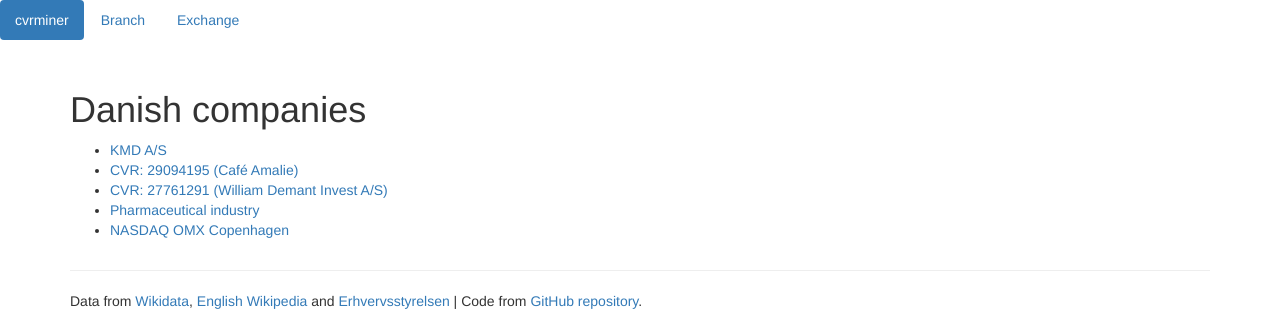
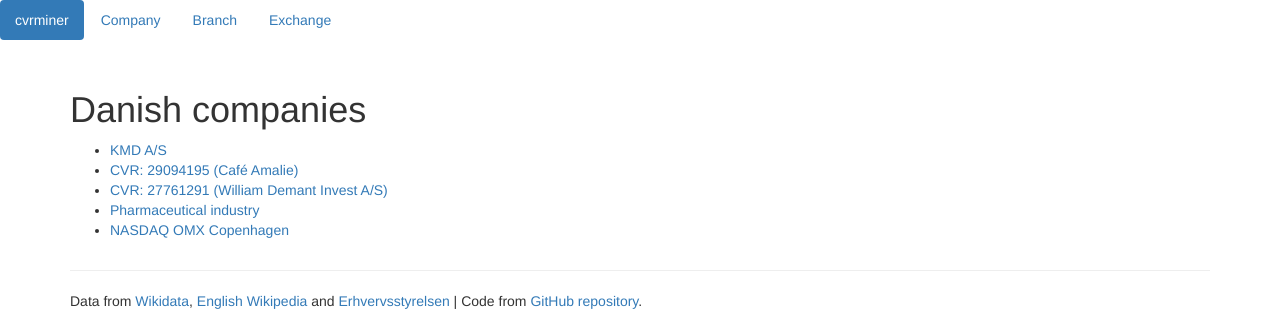
Before and after one commit to fnielsen/cvrminer, a Flask app: page / in a window 1280 px wide. Shown: the top 313 px of the page. Run offline with Flask 2, Linux system fonts and the light colour scheme; some libraries are stand-ins or nearby versions.

Commit message:
Add company menu item

```diff
--- a/cvrminer/app/templates/base.html
+++ b/cvrminer/app/templates/base.html
@@ -22,6 +22,7 @@
 <div class="navbar navbar-static-top">
   <ul class="nav nav-pills">
     <li role="presentation" class="active"><a href="/">cvrminer</a></li>
+    <li role="presentation"><a href="company/">Company</a></li>
     <li role="presentation"><a href="branch/">Branch</a></li>
     <li role="presentation"><a href="exchange/">Exchange</a></li>
   </ul>
```
